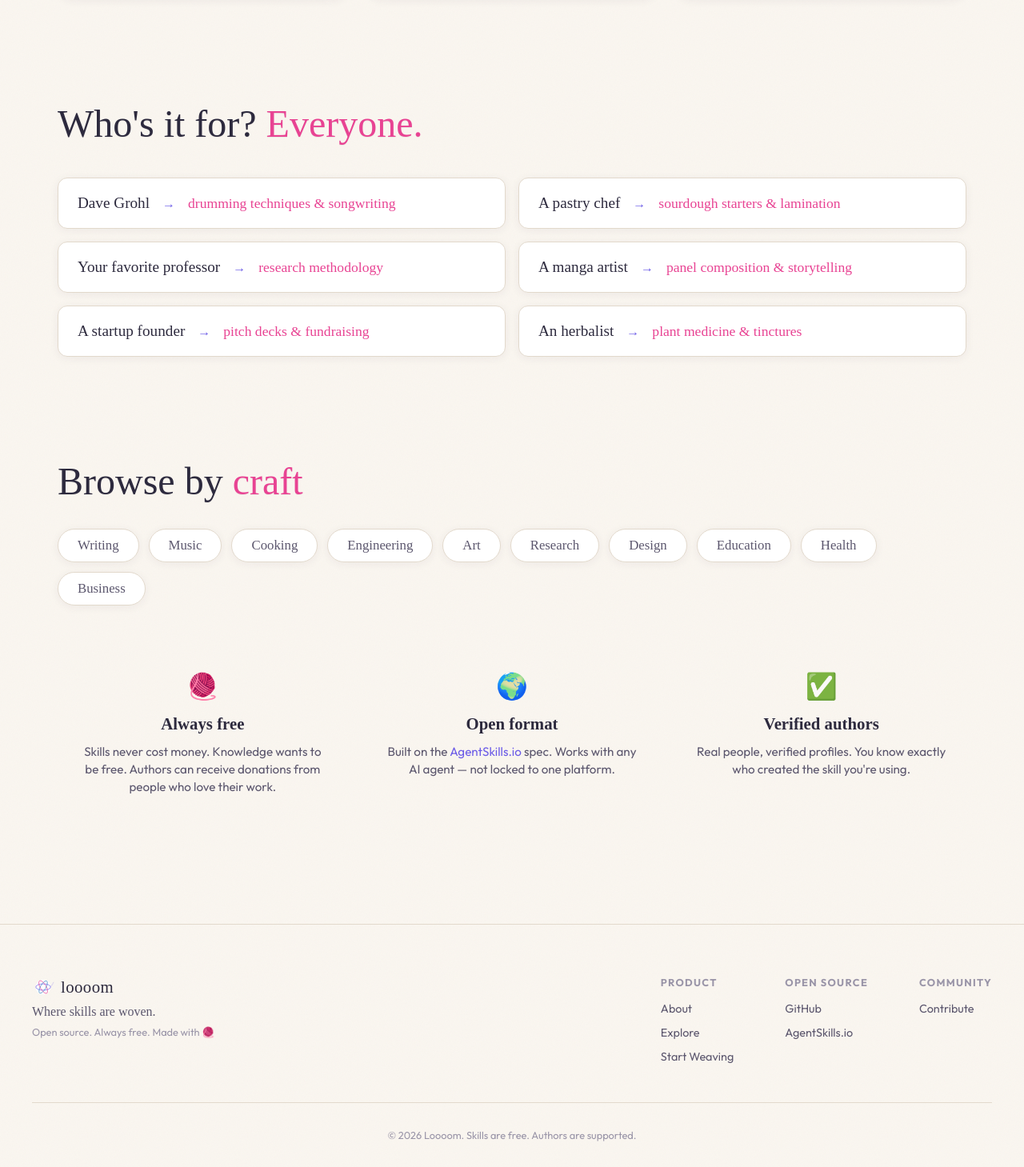
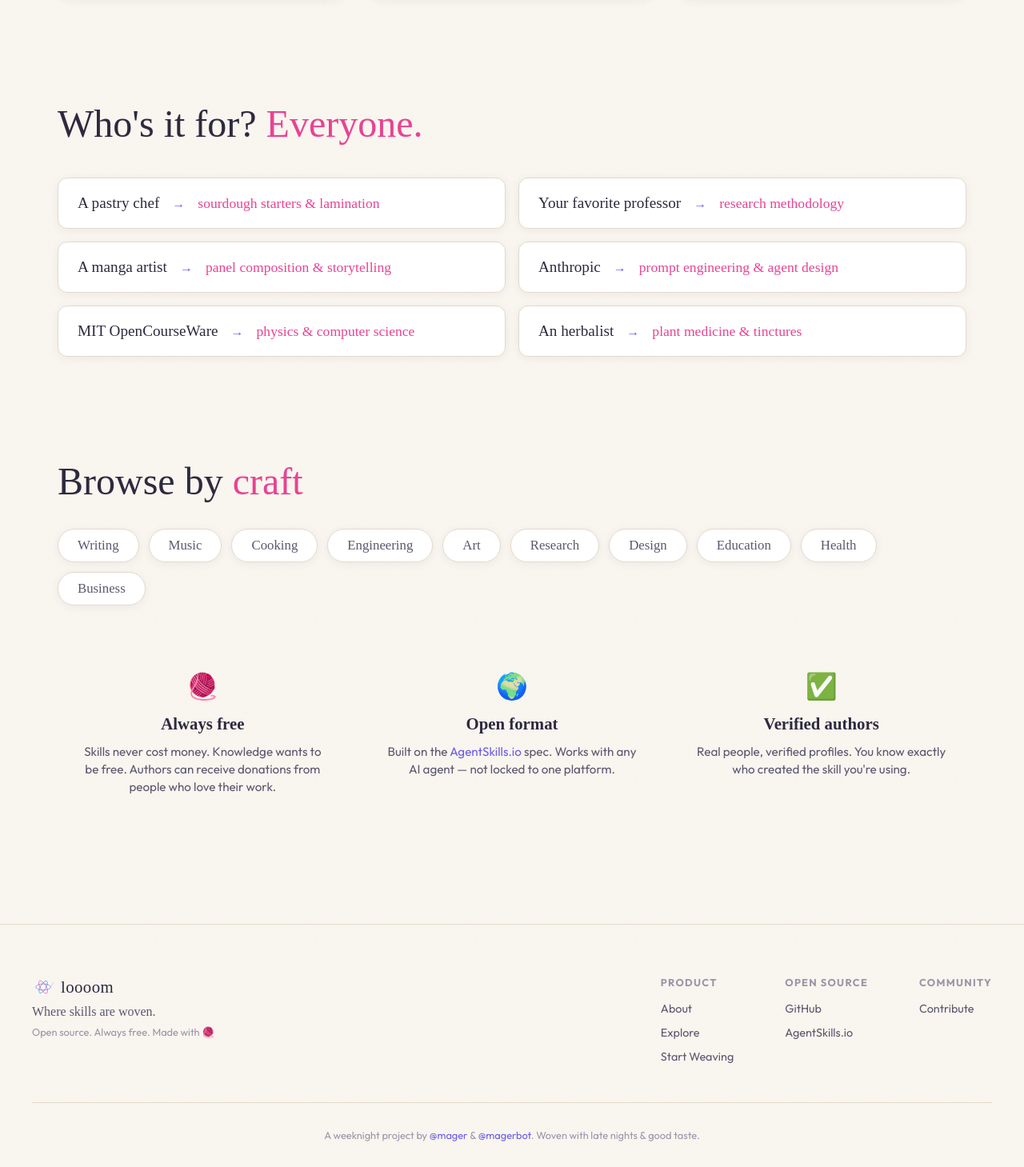
Before and after one commit to mager/loooom.xyz, a SvelteKit app: page / in a window 1280 px wide. Shown: the part 1172-2631 px from the top of the page at 80% size. Built offline with nearby package versions, Linux system fonts and the light colour scheme; no server answers; a web font is replaced by a local one.

Commit message:
feat: companies/universities in use cases, footer credit
Anthropic + MIT OpenCourseWare in use cases grid.
Footer: weeknight project by @mager & @magerbot

```diff
--- a/src/routes/+page.svelte
+++ b/src/routes/+page.svelte
@@ -8,11 +8,11 @@
 	let submitted = $state(false);
 
 	const useCases = [
-		{ who: 'Dave Grohl', what: 'drumming techniques & songwriting' },
 		{ who: 'A pastry chef', what: 'sourdough starters & lamination' },
 		{ who: 'Your favorite professor', what: 'research methodology' },
 		{ who: 'A manga artist', what: 'panel composition & storytelling' },
-		{ who: 'A startup founder', what: 'pitch decks & fundraising' },
+		{ who: 'Anthropic', what: 'prompt engineering & agent design' },
+		{ who: 'MIT OpenCourseWare', what: 'physics & computer science' },
 		{ who: 'An herbalist', what: 'plant medicine & tinctures' },
 	];
 
@@ -191,7 +191,7 @@
 		</div>
 	</div>
 	<div class="footer-bottom">
-		<span>© 2026 Loooom. Skills are free. Authors are supported.</span>
+		<span>A weeknight project by <a href="https://x.com/maboroshi" target="_blank" rel="noopener">@mager</a> & <a href="https://x.com/maboroshi" target="_blank" rel="noopener">@magerbot</a>. Woven with late nights & good taste.</span>
 	</div>
 </footer>
 
```
